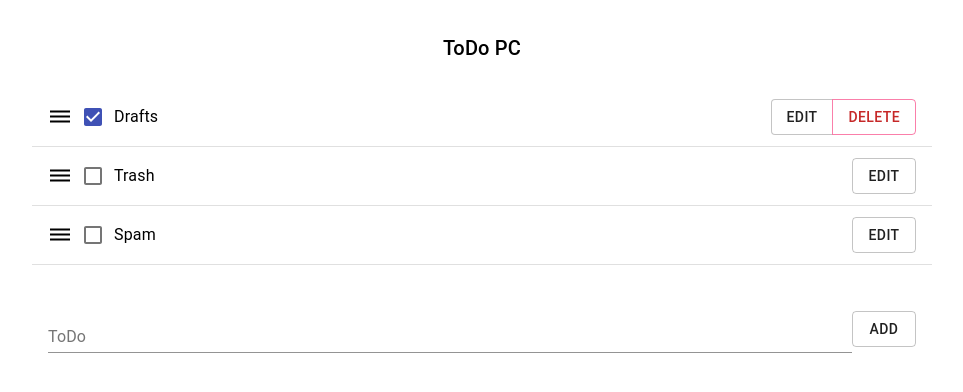
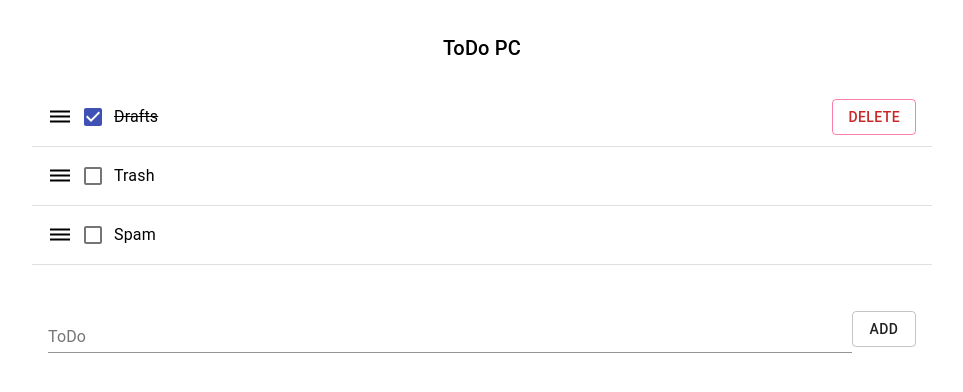
Before and after one commit to shirai02/react_todo, a React (Create React App) app in the folder react-app/: page / in a window 1280 px wide. Both pictures are taken after a click on the element 251 px from the left and 117 px from the top of the page. Shown: the top 392 px of the page, without its empty margins (158-1121 px from the left). Built offline with nearby package versions, Linux system fonts and the light colour scheme.

Commit message:
editボタン削除＋チェックした際の取り消し線実装

```diff
--- a/react-app/src/body/index.js
+++ b/react-app/src/body/index.js
@@ -90,25 +90,17 @@ function TodoListItem(props) {
                         }}
                     />
                     {props.item.edit ? (
-                        <TextField defaultValue={props.item.text} onChange={event => handleOnChangeText(event)} onKeyDown={event => keyPress(event)} className={classes.textField + ' ' + classes.del_underline} borderBottom={0} />
+                        <TextField defaultValue={props.item.text} onChange={event => handleOnChangeText(event)} onKeyDown={event => keyPress(event)}
+                        className={classes.textField + ' ' + classes.del_underline} borderBottom={0} />
                     ) : (
-                            <ListItemText primary={props.item.text} />
+                            <ListItemText primary={props.item.text} style={{ textDecoration : props.item.checked ? 'line-through' : 'none' }} onClick={() => props.setEdit(props.index, !props.item.edit, textState)} />
                         )
                     }
                     {props.item.checked ? (
-                        <ButtonGroup aria-label="outlined primary button group">
-                            <Button variant='outlined' onClick={() => props.setEdit(props.index, !props.item.edit, textState)}>
-                                edit
-                            </Button>
-                            <Button color="secondary" style={{ color: red[800] }} onClick={() => props.delete(props.index)}>
+                            <Button color="secondary" variant='outlined' style={{ color: red[800] }} onClick={() => props.delete(props.index)}>
                                 delete
                         </Button>
-                        </ButtonGroup>
-                    ) : (
-                            <Button variant='outlined' onClick={() => props.setEdit(props.index, !props.item.edit, textState)}>
-                                edit
-                            </Button>
-                        )
+                    ) : null
                     }
                 </ListItem>
                 <Divider />
```
